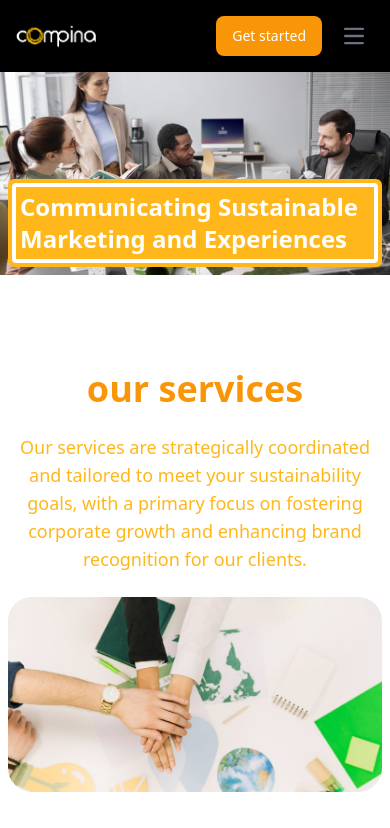
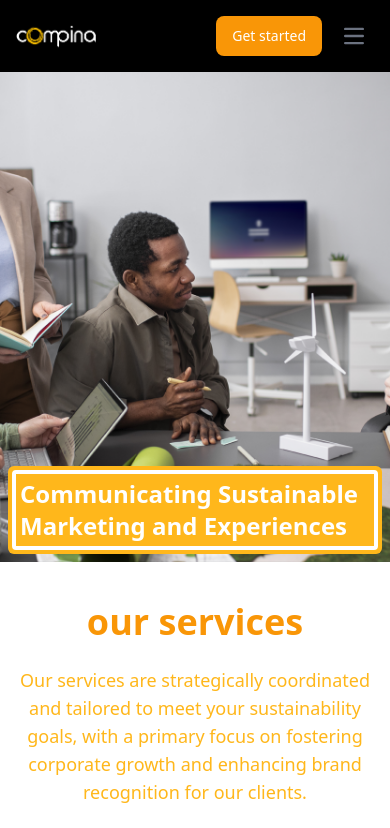
Before and after one commit to edwardyq67/compina, a React (Vite) app: page / in a window 390 px wide. Shown: the top 828 px of the page. Built offline with nearby package versions, Linux system fonts and the light colour scheme.

Commit message:
actualizacion8

```diff
--- a/src/compents/Home.jsx
+++ b/src/compents/Home.jsx
@@ -45,7 +45,7 @@ import { Autoplay, EffectFade, Navigation, Pagination } from 'swiper/modules';
 function Home() {
   return (
     <div className="mt-14">
-       <Swiper
+      <Swiper
         spaceBetween={30}
         effect={'fade'}
         autoplay={{
@@ -53,62 +53,53 @@ function Home() {
           disableOnInteraction: false,
         }}
         modules={[Autoplay, EffectFade, Navigation, Pagination]}
-        className="mySwiper"
+        className="h-[60vh] mySwiper"
+
       >
         <SwiperSlide className='relative'>
-          <div className="slide-image-container">
-            <img className='slide-image' src={portadaImg1} alt="Imagen 1" />
-            <div className="absolute rounded-md bottom-2 md:inset-y-32 right-0 sm:right-2 lg:right-10 px-2">
-              <div className="p-1 sm:p-4 bg-mysin-400 max-w-[600px]  rounded-md">
-                <p className='text-2xl sm:text-4xl md:text-5xl lg:text-7xl text-white border-4 md:border-6 lg:border-8 rounded border-white p-1  md:p-5 sm:p-3 lg:p-10 font-semibold'>
-                  Commercial, logistical and marketing partner
-                </p>
-              </div>
+          <img className='w-full h-full object-cover' src={portadaImg1} />
+
+          <div className="absolute  rounded-md  inset-y-32  right-0 sm:right-2 lg:right-10">
+            <div className="p-2 sm:p-4 bg-mysin-400 max-w-[600px] rounded-md">
+              <p className='text-4xl md:text-5xl lg:text-7xl text-white border-8 rounded border-white p-5 lg:p-10 font-semibold'>Commercial, logistical and marketing partner</p>
             </div>
           </div>
+
         </SwiperSlide>
-
-        <SwiperSlide className='relative'>
-          <div className="slide-image-container">
-            <img className='slide-image' src={portadaImg2} alt="Imagen 2" />
-            <div className="absolute rounded-md bottom-2 md:inset-y-32 right-0 sm:right-2 lg:right-10 px-2">
+        <SwiperSlide>
+          <img className='w-full h-full object-cover' src={portadaImg2} />
+          <div className="absolute rounded-md bottom-2 md:inset-y-32 right-0 sm:right-2 lg:right-10 px-2">
               <div className="p-1 sm:p-4 bg-mysin-400 max-w-[600px]  rounded-md">
-                <p className='text-2xl sm:text-4xl md:text-5xl lg:text-7xl text-white border-4 md:border-6 lg:border-8 rounded border-white p-1  md:p-5 sm:p-3 lg:p-10 font-semibold'>
+                <p className='text-2xl sm:text-4xl md:text-5xl lg:text-6xl text-white border-4 md:border-6 lg:border-8 rounded border-white p-1  md:p-5 sm:p-3 lg:p-10 font-semibold'>
                   Communicating Sustainable Marketing and Experiences
                 </p>
               </div>
             </div>
-          </div>
         </SwiperSlide>
-
-        <SwiperSlide className='relative'>
-          <div className="slide-image-container">
-            <img className='slide-image' src={portadaImg3} alt="Imagen 3" />
-            <div className="absolute rounded-md bottom-2 md:inset-y-32 right-0 sm:right-2 lg:right-10 px-2">
+        <SwiperSlide>
+          <img className='w-full h-full object-cover' src={portadaImg3} />
+          <div className="absolute rounded-md bottom-2 md:inset-y-32 right-0 sm:right-2 lg:right-10 px-2">
               <div className="p-1 sm:p-4 bg-mysin-400 max-w-[600px]  rounded-md">
-                <p className='text-2xl sm:text-4xl md:text-5xl lg:text-7xl text-white border-4 md:border-6 lg:border-8 rounded border-white p-1  md:p-5 sm:p-3 lg:p-10 font-semibold'>
+                <p className='text-2xl sm:text-4xl md:text-5xl lg:text-6xl text-white border-4 md:border-6 lg:border-8 rounded border-white p-1  md:p-5 sm:p-3 lg:p-10 font-semibold'>
                   Sustainable Management, Environmental Preservation, Native Culture and Tourism
                 </p>
               </div>
             </div>
-          </div>
         </SwiperSlide>
 
-        <SwiperSlide className='relative'>
-          <div className="slide-image-container">
-            <img className='slide-image' src={portadaImg5} alt="Imagen 4" />
-            <div className="absolute rounded-md bottom-2 md:inset-y-32 right-0 sm:right-2 lg:right-10 px-2">
+        <SwiperSlide>
+          <img className='w-full h-full object-cover' src={portadaImg5} />
+          <div className="absolute rounded-md bottom-2 md:inset-y-32 right-0 sm:right-2 lg:right-10 px-2">
               <div className="p-1 sm:p-4 bg-mysin-400 max-w-[600px]  rounded-md">
-                <p className='text-2xl sm:text-4xl md:text-5xl lg:text-7xl text-white border-4 md:border-6 lg:border-8 rounded border-white p-1  md:p-5 sm:p-3 lg:p-10 font-semibold'>
+                <p className='text-2xl sm:text-4xl md:text-5xl lg:text-6xl text-white border-4 md:border-6 lg:border-8 rounded border-white p-1  md:p-5 sm:p-3 lg:p-10 font-semibold'>
                   Eco-sustainable advertising solutions and branding
                 </p>
               </div>
             </div>
-          </div>
         </SwiperSlide>
 
       </Swiper>
-      <section className="container mx-auto pt-5 lg:pt-10 px-2 divide-y-2 mb-10">
+      <section className="container mx-auto pt-10 lg:pt-20 px-2 divide-y-2 mb-10">
         <div className="grid grid-cols-4 gap-6 ">
           <div className="col-span-4 mx-auto"><h2 className='text-4xl md:text-5xl text-mysin-500 font-semibold'>our services</h2> </div>
           <p className='max-w-[900px] mx-auto col-span-4 text-center text-lg md:text-xl text-mysin-400 font-light'>Our services are strategically coordinated and tailored to meet your sustainability goals, with a primary focus on fostering corporate growth and enhancing brand recognition for our clients.</p>
```
